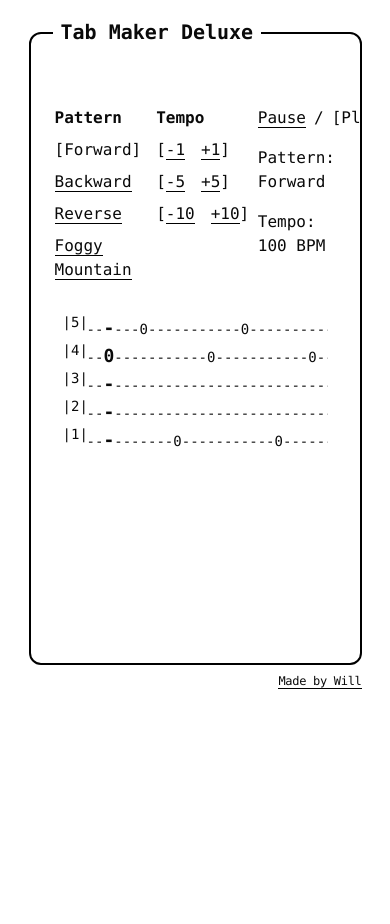
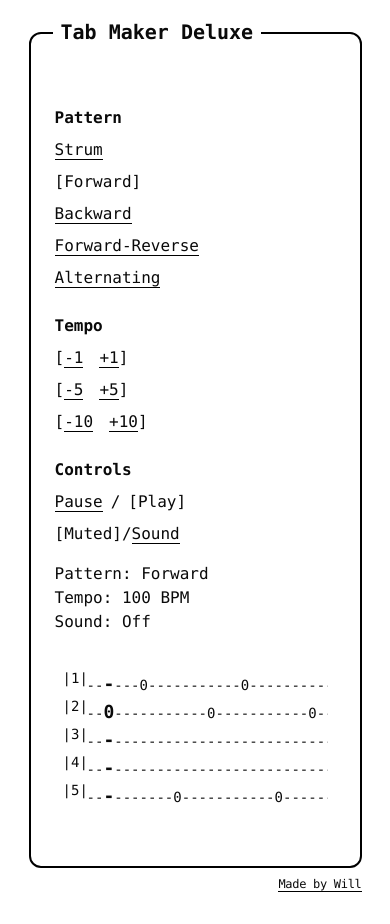
Before and after one commit to WillTwait/banjo-rolls-deluxe, a Next.js app: page / in a window 390 px wide. Before the commit the page ends 844 px from the top, so only its background shows below. Built offline with nearby package versions, Linux system fonts and the light colour scheme.

Commit message:
feat: audio

```diff
--- a/app/page.tsx
+++ b/app/page.tsx
@@ -5,6 +5,7 @@ import HyperButton from "@/components/HyperButton";
 import RollSelector, { rolls } from "@/components/RollSelector";
 import SpeedControl from "@/components/SpeedControl";
 import Frame from "@/components/frame";
+import { initAudio, playBanjoString } from "@/utils/audio";
 import { useEffect, useState } from "react";
 
 export default function Home() {
@@ -12,21 +13,44 @@ export default function Home() {
   const [bpm, setBpm] = useState<number>(100);
   const [isPlaying, setIsPlaying] = useState<boolean>(true);
   const [activeNote, setActiveNote] = useState<boolean>(false);
+  const [isMuted, setIsMuted] = useState<boolean>(true);
+  const [audioInitialized, setAudioInitialized] = useState<boolean>(false);
 
-  const handleNoteActive = (isActive: boolean) => {
+  // Initialize audio context on first user interaction
+  useEffect(() => {
+    const handleFirstInteraction = () => {
+      initAudio();
+      setAudioInitialized(true);
+      window.removeEventListener("click", handleFirstInteraction);
+    };
+
+    window.addEventListener("click", handleFirstInteraction);
+    return () => window.removeEventListener("click", handleFirstInteraction);
+  }, []);
+
+  const handleNoteActive = (isActive: boolean, stringNumber?: number) => {
     setActiveNote(isActive);
+
+    // Play sound when a note becomes active and audio is not muted
+    if (isActive && stringNumber && !isMuted && audioInitialized) {
+      playBanjoString(stringNumber);
+    }
   };
 
   // Toggle play/pause state
   const togglePlayback = (playing: boolean) => {
-    console.log("Toggling playback to:", playing);
     setIsPlaying(playing);
   };
 
-  // Debug effect to monitor state changes
-  useEffect(() => {
-    console.log("Current state - isPlaying:", isPlaying, "bpm:", bpm);
-  }, [isPlaying, bpm]);
+  // Toggle mute state
+  const toggleMute = () => {
+    // If we're unmuting for the first time, make sure audio is initialized
+    if (isMuted && !audioInitialized) {
+      initAudio();
+      setAudioInitialized(true);
+    }
+    setIsMuted(!isMuted);
+  };
 
   // Find the current roll object
   const selectedRoll = rolls.find((r) => r.name === currentRoll) || rolls[0];
@@ -34,7 +58,7 @@ export default function Home() {
   return (
     <div className="pt-6 flex flex-col items-center font-mono w-full max-w-full">
       <div className="p-4 w-full">
-        <div className="grid grid-cols-3 gap-6 mb-6">
+        <div className="grid grid-cols-1 md:grid-cols-3 gap-6 mb-6">
           {/* Pattern Section - Column 1 */}
           <div>
             <h2 className="font-bold mb-2">Pattern</h2>
@@ -56,7 +80,8 @@ export default function Home() {
 
           {/* Controls Section - Column 3 */}
           <div>
-            <div className="mb-4 flex flex-row items-center gap-2">
+            <h2 className="font-bold mb-2">Controls</h2>
+            <div className="mb-2 flex flex-row items-center gap-2 flex-wrap">
               <HyperButton
                 text={isPlaying ? "Pause" : "[Pause]"}
                 disabled={!isPlaying}
@@ -71,13 +96,23 @@ export default function Home() {
             </div>
 
             <div className="mb-4">
-              <span>Pattern: {currentRoll}</span>
+              <HyperButton
+                text={isMuted ? "[Muted]" : "Muted"}
+                disabled={isMuted}
+                onClick={toggleMute}
+              />
+              <span>/</span>
+              <HyperButton
+                text={isMuted ? "Sound" : "[Sound]"}
+                disabled={!isMuted}
+                onClick={toggleMute}
+              />
             </div>
 
-            <div className="mb-2">
-              <div className="mb-2">
-                <span>Tempo: {bpm} BPM</span>
-              </div>
+            <div className="mb-1">
+              <div>Pattern: {currentRoll}</div>
+              <div>Tempo: {bpm} BPM</div>
+              <div>Sound: {isMuted ? "Off" : "On"}</div>
             </div>
           </div>
         </div>
--- a/components/BanjoTablature.tsx
+++ b/components/BanjoTablature.tsx
@@ -1,14 +1,36 @@
 "use client";
 
-import { useEffect, useRef, useState } from "react";
-import type { Roll } from "../app/banjo/components/RollSelector";
+import { memo, useCallback, useEffect, useRef, useState } from "react";
+import type { Roll } from "./RollSelector";
 
 interface BanjoTablatureProps {
   roll: Roll;
   bpm: number;
-  onNoteActive?: (isActive: boolean) => void;
+  onNoteActive?: (isActive: boolean, stringNumber?: number) => void;
   customRollPatterns?: Roll[];
 }
+
+// Memoized string component to prevent unnecessary re-renders
+const BanjoString = memo(
+  ({
+    stringNum,
+    cells,
+    isCurrentlyActive,
+  }: {
+    stringNum: number;
+    cells: React.ReactNode[];
+    isCurrentlyActive: boolean;
+  }) => (
+    <div key={`string-${stringNum}`} className="flex">
+      {/* Header part - string number */}
+      <div className="w-6 pr-1 flex-shrink-0 font-mono">|{stringNum}|</div>
+      {/* Live part - scrolling notes */}
+      <div className="flex-grow overflow-hidden font-mono">{cells}</div>
+    </div>
+  )
+);
+
+BanjoString.displayName = "BanjoString";
 
 export default function BanjoTablature({
   roll,
@@ -23,6 +45,13 @@ export default function BanjoTablature({
   const rollNameRef = useRef(roll.name);
   const spacesPerNoteRef = useRef(3);
   const isPlayingRef = useRef(bpm > 0);
+  const activeNoteRef = useRef<number | null>(null);
+  const bpmRef = useRef(bpm);
+  const currentPatternRef = useRef(roll.pattern);
+
+  // Update refs to avoid dependency issues in animation loop
+  bpmRef.current = bpm;
+  currentPatternRef.current = roll.pattern;
 
   // Get the current pattern
   const currentPattern = roll.pattern;
@@ -46,6 +75,51 @@ export default function BanjoTablature({
     }
   }, [roll.name]);
 
+  // Memoized animation function to prevent recreating on each render
+  const animate = useCallback(
+    (timestamp: number) => {
+      if (!lastTimeRef.current) lastTimeRef.current = timestamp;
+
+      const elapsed = timestamp - lastTimeRef.current;
+      const currentBpm = bpmRef.current;
+      const msPerBeat = 60000 / currentBpm;
+
+      if (elapsed > msPerBeat) {
+        // Calculate the new scroll position
+        const newScrollPosition =
+          (scrollPosition + spacesPerNoteRef.current + 1) % 1000;
+
+        // Find which string should be played at the NEXT position (looking ahead)
+        const nextBeatIndex =
+          Math.floor(newScrollPosition / (spacesPerNoteRef.current + 1)) %
+          notesPerPattern;
+        const stringToPlay = currentPatternRef.current[nextBeatIndex];
+        activeNoteRef.current = stringToPlay;
+
+        // Notify parent of active note when a note hits the active column
+        if (onNoteActive) {
+          onNoteActive(true, stringToPlay);
+          setTimeout(() => {
+            onNoteActive(false);
+          }, 150);
+        }
+
+        // After triggering the sound, update the scroll position
+        setScrollPosition(newScrollPosition);
+
+        // After the first beat, we no longer need to show the initial space
+        if (showInitialSpace) {
+          setShowInitialSpace(false);
+        }
+
+        lastTimeRef.current = timestamp;
+      }
+
+      animationRef.current = requestAnimationFrame(animate);
+    },
+    [scrollPosition, showInitialSpace, notesPerPattern, onNoteActive]
+  );
+
   // Animation effect
   useEffect(() => {
     // Track playing state changes
@@ -67,35 +141,6 @@ export default function BanjoTablature({
       lastTimeRef.current = 0;
     }
 
-    const animate = (timestamp: number) => {
-      if (!lastTimeRef.current) lastTimeRef.current = timestamp;
-
-      const elapsed = timestamp - lastTimeRef.current;
-      const msPerBeat = 60000 / bpm;
-
-      if (elapsed > msPerBeat) {
-        // Move forward by one beat (spacesPerNote + 1 positions)
-        setScrollPosition(
-          (prev) => (prev + spacesPerNoteRef.current + 1) % 1000
-        );
-
-        // After the first beat, we no longer need to show the initial space
-        if (showInitialSpace) {
-          setShowInitialSpace(false);
-        }
-
-        // Notify parent of active note when a note hits the active column
-        if (onNoteActive) {
-          onNoteActive(true);
-          setTimeout(() => onNoteActive(false), 150);
-        }
-
-        lastTimeRef.current = timestamp;
-      }
-
-      animationRef.current = requestAnimationFrame(animate);
-    };
-
     animationRef.current = requestAnimationFrame(animate);
 
     return () => {
@@ -104,14 +149,14 @@ export default function BanjoTablature({
         animationRef.current = null;
       }
     };
-  }, [bpm, onNoteActive, showInitialSpace]);
+  }, [bpm, animate]);
 
-  // Generate the tablature display
-  const renderTablature = () => {
+  // Generate the tablature display - memoized to prevent recalculation on every render
+  const renderTablature = useCallback(() => {
     const strings: React.ReactNode[] = [];
 
-    // Create 5 strings (5 to 1, with 5 at the top)
-    for (let stringNum = 5; stringNum >= 1; stringNum--) {
+    // Create 5 strings (1 to 5, with 1 at the top) - standard tab notation
+    for (let stringNum = 1; stringNum <= 5; stringNum++) {
       const cells: React.ReactNode[] = [];
 
       // Generate the pattern display
@@ -162,18 +207,17 @@ export default function BanjoTablature({
       }
 
       strings.push(
-        <div key={`string-${stringNum}`} className="flex">
-          {/* Header part - string number */}
-          <div className="w-6 pr-1 flex-shrink-0 font-mono">|{stringNum}|</div>
-
-          {/* Live part - scrolling notes */}
-          <div className="flex-grow overflow-hidden font-mono">{cells}</div>
-        </div>
+        <BanjoString
+          key={`string-${stringNum}`}
+          stringNum={stringNum}
+          cells={cells}
+          isCurrentlyActive={false}
+        />
       );
     }
 
     return strings;
-  };
+  }, [scrollPosition, showInitialSpace, currentPattern, notesPerPattern]);
 
   return (
     <div className="overflow-hidden w-full">
--- a/components/RollSelector.tsx
+++ b/components/RollSelector.tsx
@@ -13,20 +13,24 @@ export interface Roll {
 
 export const rolls: Roll[] = [
   {
+    name: "Strum",
+    pattern: [5, 4, 3, 2, 1, 5, 4, 3], // Thumb, index, middle pattern
+  },
+  {
     name: "Forward",
-    pattern: [4, 5, 1, 4, 5, 1, 4, 5], // Thumb, index, middle pattern
+    pattern: [2, 1, 5, 2, 1, 5, 2, 1], // Thumb, index, middle pattern
   },
   {
     name: "Backward",
-    pattern: [5, 4, 1, 5, 4, 1, 5, 4], // Middle, index, thumb pattern
+    pattern: [1, 2, 5, 1, 2, 5, 1, 2], // Middle, index, thumb pattern
   },
   {
-    name: "Reverse",
-    pattern: [3, 4, 5, 1, 5, 4, 3, 5], // Classic bluegrass pattern
+    name: "Forward-Reverse",
+    pattern: [3, 2, 1, 5, 1, 2, 3, 1], // Classic bluegrass pattern
   },
   {
-    name: "Foggy Mountain",
-    pattern: [3, 4, 1, 5, 2, 4, 1, 5], // Classic bluegrass pattern
+    name: "Alternating",
+    pattern: [3, 2, 5, 1, 4, 2, 5, 1], // Classic bluegrass pattern
   },
 ];
 
--- a/components/SpeedControl.tsx
+++ b/components/SpeedControl.tsx
@@ -1,3 +1,4 @@
+import { memo, useCallback } from "react";
 import type { Dispatch, SetStateAction } from "react";
 import HyperButton from "./HyperButton";
 
@@ -6,32 +7,31 @@ interface SpeedButtonProps {
   adjustSpeed: (amount: number) => void;
 }
 
-function SpeedButton({ amount, adjustSpeed }: SpeedButtonProps) {
+// Memoize the SpeedButton to prevent unnecessary re-renders
+const SpeedButton = memo(({ amount, adjustSpeed }: SpeedButtonProps) => {
   const label = amount > 0 ? `+${amount}` : `${amount}`;
 
-  return (
-    <HyperButton
-      text={label}
-      disabled={false}
-      onClick={() => adjustSpeed(amount)}
-    />
-  );
-}
+  // Memoize the click handler
+  const handleClick = useCallback(() => {
+    adjustSpeed(amount);
+  }, [adjustSpeed, amount]);
+
+  return <HyperButton text={label} disabled={false} onClick={handleClick} />;
+});
+
+SpeedButton.displayName = "SpeedButton";
 
 interface SpeedControlProps {
   bpm: number;
   setBpm: Dispatch<SetStateAction<number>>;
 }
 
-export default function SpeedControl({ bpm, setBpm }: SpeedControlProps) {
-  const adjustSpeed = (amount: number) => {
-    setBpm((prevBpm) => {
-      const newBpm = prevBpm + amount;
-      return Math.min(Math.max(newBpm, 1), 600); // Clamp between 1-600 BPM
-    });
-  };
-
-  function SpeedButtonGroup({ amount }: { amount: number }) {
+// Memoize the SpeedButtonGroup to prevent unnecessary re-renders
+const SpeedButtonGroup = memo(
+  ({
+    amount,
+    adjustSpeed,
+  }: { amount: number; adjustSpeed: (amount: number) => void }) => {
     return (
       <div className="flex flex-row">
         {"["}
@@ -43,13 +43,28 @@ export default function SpeedControl({ bpm, setBpm }: SpeedControlProps) {
       </div>
     );
   }
+);
+
+SpeedButtonGroup.displayName = "SpeedButtonGroup";
+
+export default function SpeedControl({ bpm, setBpm }: SpeedControlProps) {
+  // Memoize the adjustSpeed function to prevent recreating on each render
+  const adjustSpeed = useCallback(
+    (amount: number) => {
+      setBpm((prevBpm) => {
+        const newBpm = prevBpm + amount;
+        return Math.min(Math.max(newBpm, 1), 600); // Clamp between 1-600 BPM
+      });
+    },
+    [setBpm]
+  );
 
   return (
     <div className="font-mono">
       <div className="space-y-2">
-        <SpeedButtonGroup amount={1} />
-        <SpeedButtonGroup amount={5} />
-        <SpeedButtonGroup amount={10} />
+        <SpeedButtonGroup amount={1} adjustSpeed={adjustSpeed} />
+        <SpeedButtonGroup amount={5} adjustSpeed={adjustSpeed} />
+        <SpeedButtonGroup amount={10} adjustSpeed={adjustSpeed} />
       </div>
     </div>
   );
--- /dev/null
+++ b/utils/audio.ts
@@ -0,0 +1,131 @@
+// Map of string numbers to frequencies (in Hz)
+// These are approximate frequencies for a standard G tuning banjo (gDGBD)
+// In standard tablature notation:
+// String 1 (top line): D4 (high D)
+// String 2: B3
+// String 3: G3
+// String 4: D3 (lowest pitch)
+// String 5 (bottom line): G4 (high G drone)
+const STRING_FREQUENCIES: Record<number, number> = {
+  1: 293.66, // D4 (first string - high D)
+  2: 246.94, // B3 (second string)
+  3: 196.0, // G3 (third string)
+  4: 146.83, // D3 (fourth string - lowest pitch)
+  5: 392.0, // G4 (fifth string - high G drone)
+};
+
+// const STRING_FREQUENCIES: Record<number, number> = {
+//   1: 293.66, // D4 (first string)
+//   2: 246.94, // B3 (second string)
+//   3: 392.0, // G3 (third string)
+//   4: 392.0, // D3 (fourth string)
+//   5: 392.0, // G4 (fifth string)
+// };
+
+// AudioContext singleton
+let audioContext: AudioContext | null = null;
+let audioInitialized = false;
+
+/**
+ * Initialize the audio context (must be called after a user interaction)
+ */
+export function initAudio(): AudioContext {
+  try {
+    if (!audioContext) {
+      audioContext = new AudioContext();
+      audioInitialized = true;
+    } else if (audioContext.state === "suspended") {
+      audioContext.resume();
+    }
+    return audioContext;
+  } catch (error) {
+    console.error("Failed to initialize audio context:", error);
+    throw error;
+  }
+}
+
+/**
+ * Check if audio is initialized
+ */
+export function isAudioInitialized(): boolean {
+  return audioInitialized && audioContext !== null;
+}
+
+/**
+ * Play a banjo note for a specific string
+ * @param stringNumber - The string number (1-5)
+ * @param duration - Duration in milliseconds
+ */
+export function playBanjoString(stringNumber: number, duration = 300): void {
+  // Try to initialize audio if not already initialized
+  if (!audioContext) {
+    try {
+      initAudio();
+    } catch (error) {
+      console.error("Failed to initialize audio context:", error);
+      return;
+    }
+  }
+
+  // Make sure the audio context is running
+  if (audioContext?.state === "suspended") {
+    audioContext.resume().catch((error) => {
+      console.error("Failed to resume audio context:", error);
+      return;
+    });
+  }
+
+  if (!audioContext) return;
+
+  // Get the frequency for the string
+  const frequency = STRING_FREQUENCIES[stringNumber];
+  if (!frequency) {
+    console.warn(`No frequency defined for string ${stringNumber}`);
+    return;
+  }
+
+  try {
+    // Create an oscillator
+    const oscillator = audioContext.createOscillator();
+    const gainNode = audioContext.createGain();
+
+    // Configure the oscillator
+    oscillator.type = "triangle"; // Triangle wave sounds a bit like a plucked string
+    oscillator.frequency.setValueAtTime(frequency, audioContext.currentTime);
+
+    // Configure the gain (volume envelope)
+    gainNode.gain.setValueAtTime(0.1, audioContext.currentTime);
+    gainNode.gain.linearRampToValueAtTime(0.3, audioContext.currentTime + 0.01);
+    gainNode.gain.exponentialRampToValueAtTime(
+      0.001,
+      audioContext.currentTime + duration / 1000
+    );
+
+    // Connect the nodes
+    oscillator.connect(gainNode);
+    gainNode.connect(audioContext.destination);
+
+    // Play the note
+    oscillator.start();
+    oscillator.stop(audioContext.currentTime + duration / 1000);
+
+    // Clean up
+    oscillator.onended = () => {
+      oscillator.disconnect();
+      gainNode.disconnect();
+    };
+  } catch (error) {
+    console.error("Error playing banjo string:", error);
+  }
+}
+
+/**
+ * Stop all audio
+ */
+export function stopAudio(): void {
+  if (audioContext) {
+    audioContext.close();
+    audioContext = null;
+    audioInitialized = false;
+  }
+}
```
